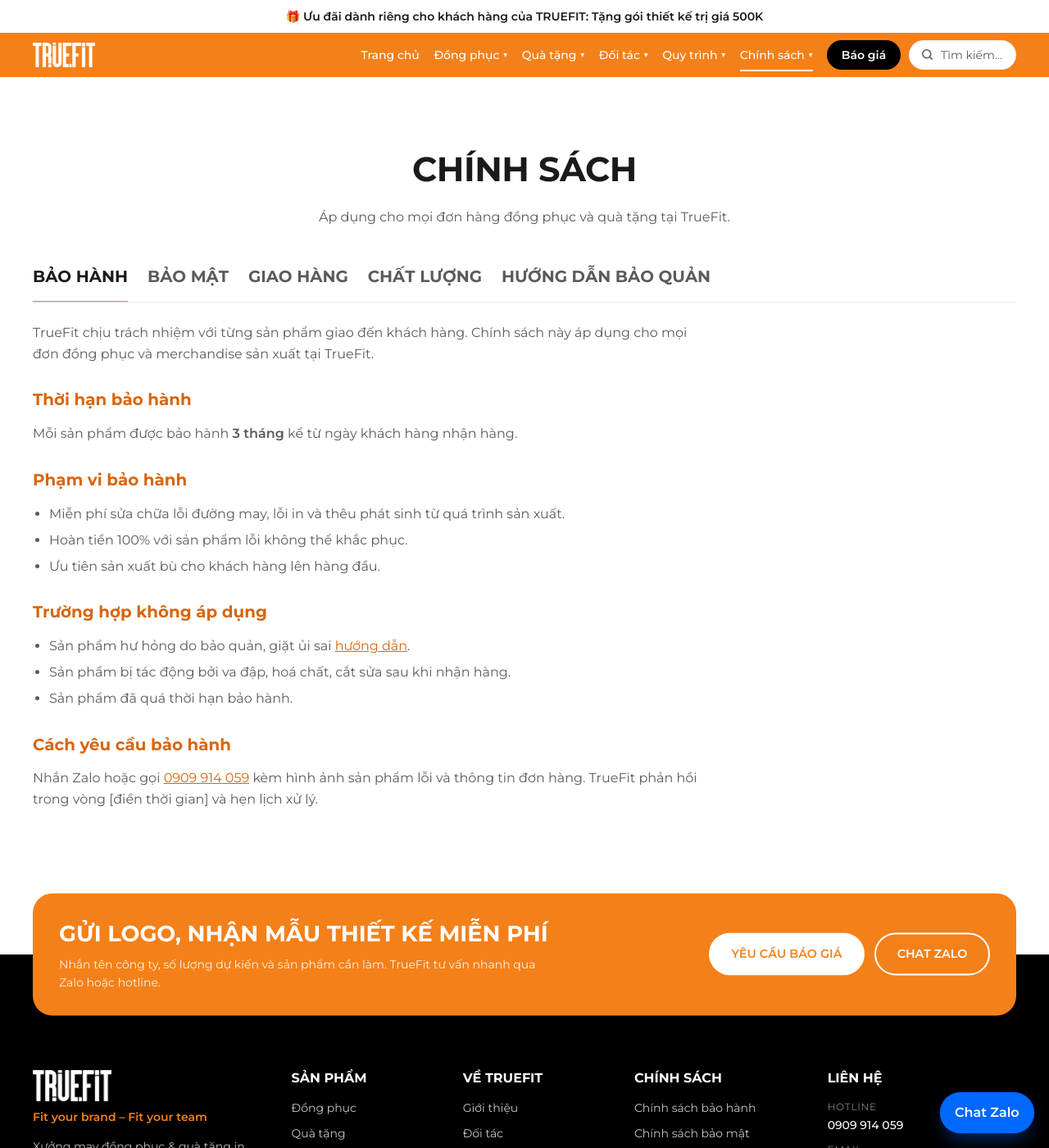
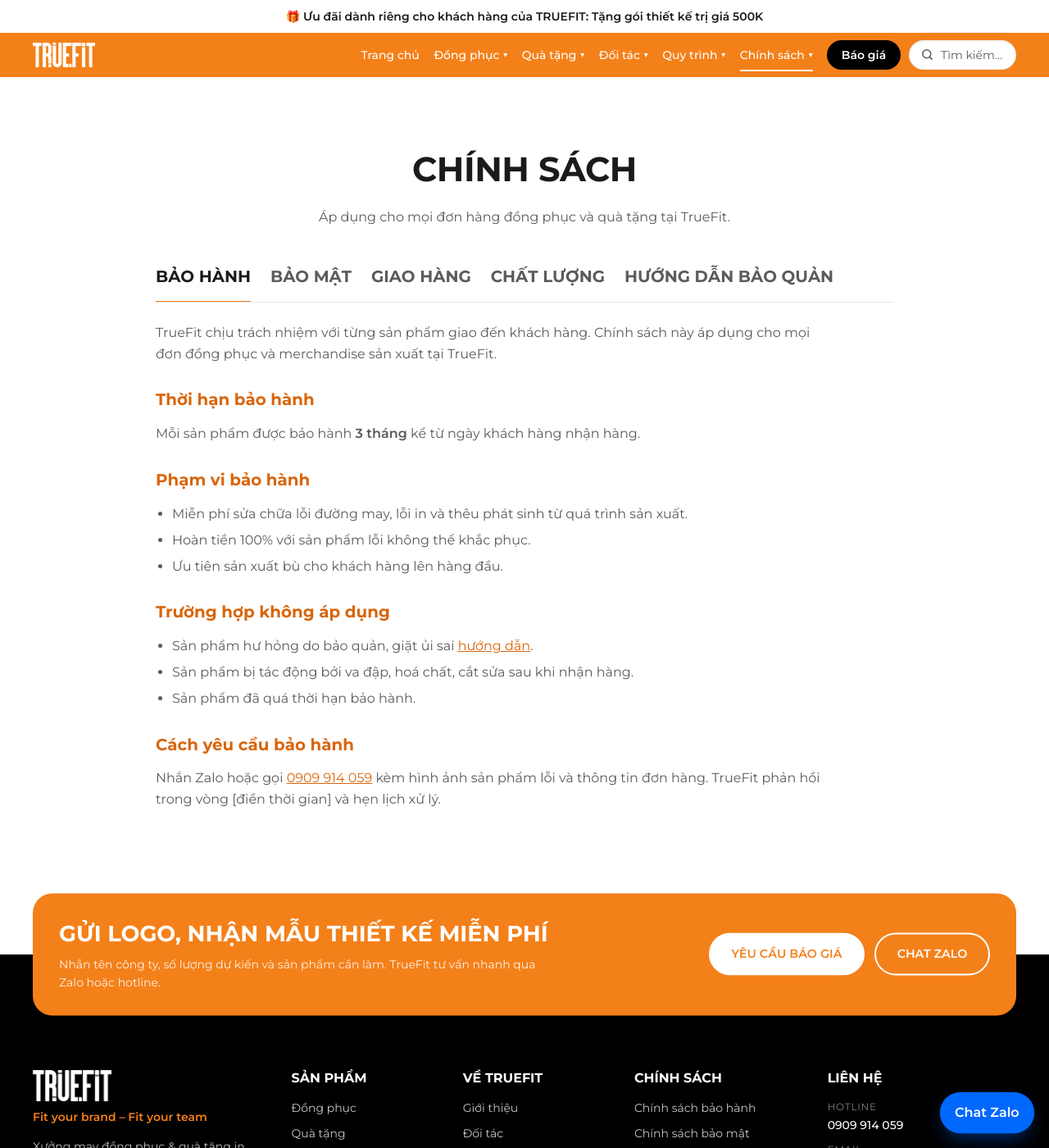
Before and after one commit to bap47/truefit, a Jekyll site: the page built from chinh-sach/index.html, in a window 1280 px wide and 1400 px high. Shown: the whole window at 82% size. Built offline with Jekyll 4.4.1, drawn with Linux system fonts in a browser that asks for light colours.

Commit message:
Add files via upload

```diff
--- a/assets/css/main.css
+++ b/assets/css/main.css
@@ -830,3 +830,10 @@
 @media (max-width: 600px) {
   .tf-slide--mimg { background-image: var(--slide-bg-m); background-size: cover; background-position: center bottom; padding-bottom: 0; min-height: 125vw; }
 }
+
+/* Trang Chính sách dạng tab */
+.tf-tabs--policy { max-width: 900px; margin: 2rem auto 0; }
+.tf-tabs__nav { overflow-x: auto; scrollbar-width: none; flex-wrap: nowrap; }
+.tf-tabs__nav::-webkit-scrollbar { display: none; }
+.tf-tabs__nav button { white-space: nowrap; flex: none; }
+.tf-tabs--policy .tf-tabs__panel { scroll-margin-top: 220px; }
```
